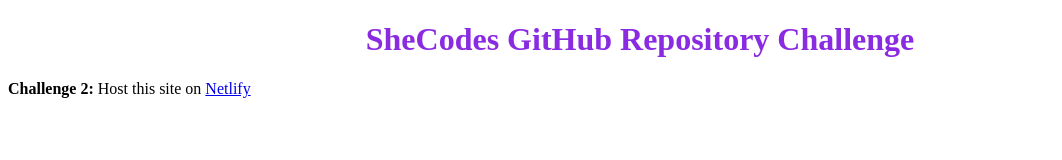
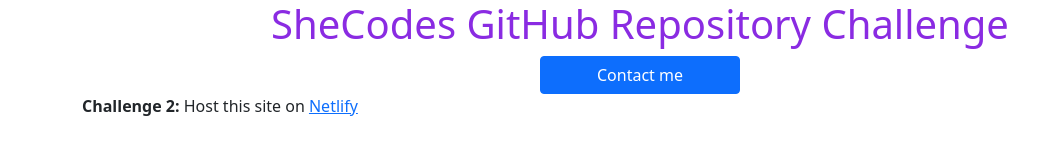
Before and after one commit to MichelleAkwawo/shecodes-github-challenge, a plain HTML site: page index.html in a window 1280 px wide. Shown: the whole page, without its empty margins (0-1062 px from the left). Drawn offline with nearby package versions, Linux system fonts and the light colour scheme.

Commit message:
Added bootstrap and created contact button

```diff
--- a/index.html
+++ b/index.html
@@ -5,14 +5,28 @@
     <meta http-equiv="X-UA-Compatible" content="IE=edge" />
     <meta name="viewport" content="width=device-width, initial-scale=1.0" />
     <title>Document</title>
+    <link
+      href="https://cdn.jsdelivr.net/npm/bootstrap@5.0.2/dist/css/bootstrap.min.css"
+      rel="stylesheet"
+      integrity="sha384-EVSTQN3/azprG1Anm3QDgpJLIm9Nao0Yz1ztcQTwFspd3yD65VohhpuuCOmLASjC"
+      crossorigin="anonymous"
+    />
     <link rel="stylesheet" href="style.css" />
   </head>
   <body>
+    <div class="container">
       <h1>SheCodes GitHub Repository Challenge</h1>
+      <a
+        href="mailto:akwawomichelle@gmail.com"
+        class="btn btn-primary contact-button"
+      >
+        Contact me
+      </a>
       <p>
         <strong> Challenge 2: </strong>
         Host this site on <a href="https://www.netlify.com">Netlify</a>
       </p>
       <script src="index.js"></script>
+    </div>
   </body>
 </html>
--- a/style.css
+++ b/style.css
@@ -2,3 +2,9 @@ h1 {
   text-align: center;
   color: blueviolet;
 }
+
+.contact-button {
+  display: block;
+  margin: 0 auto;
+  width: 200px;
+}
```
Lines whose indentation alone changed are shown as unchanged.
